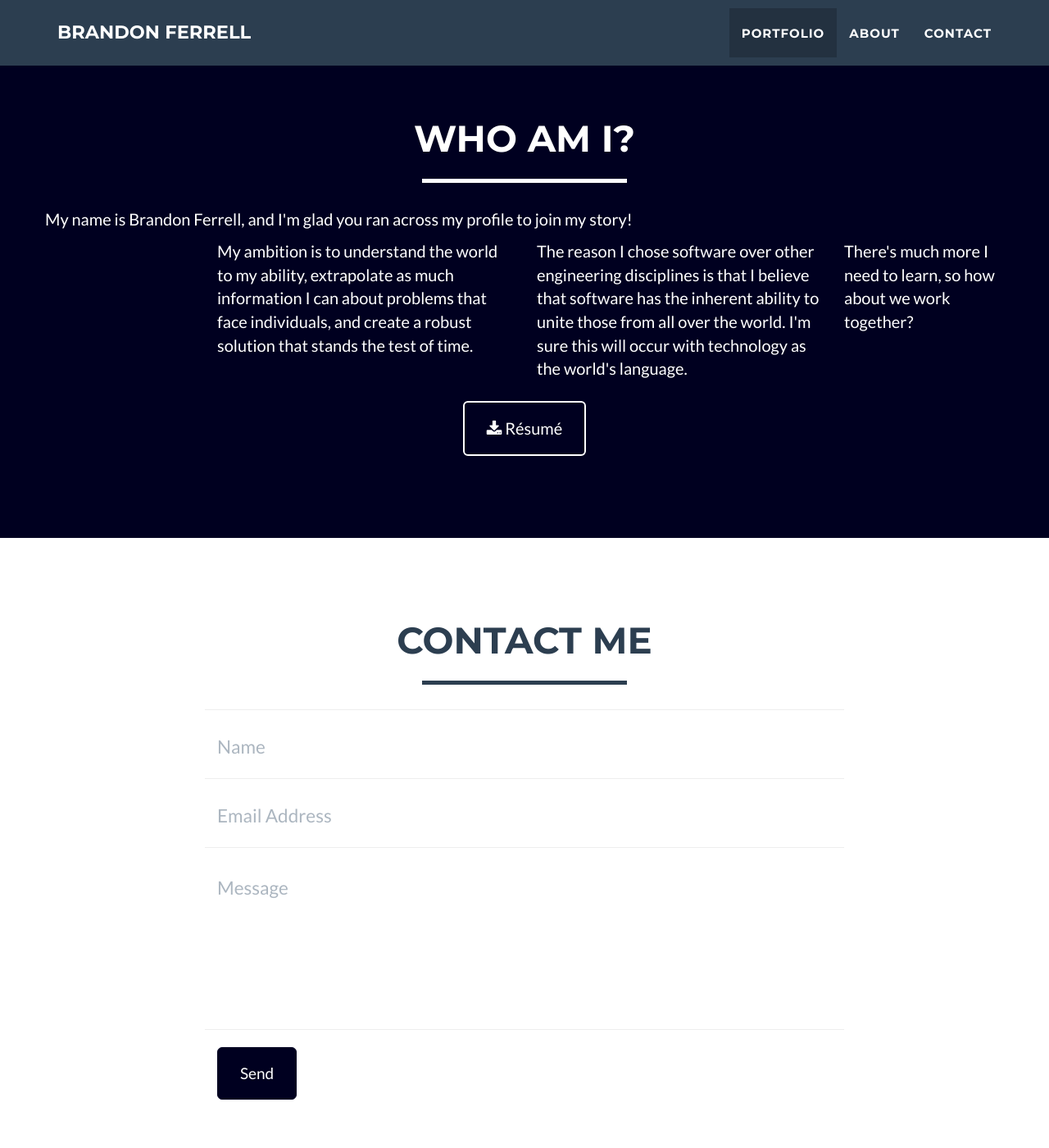
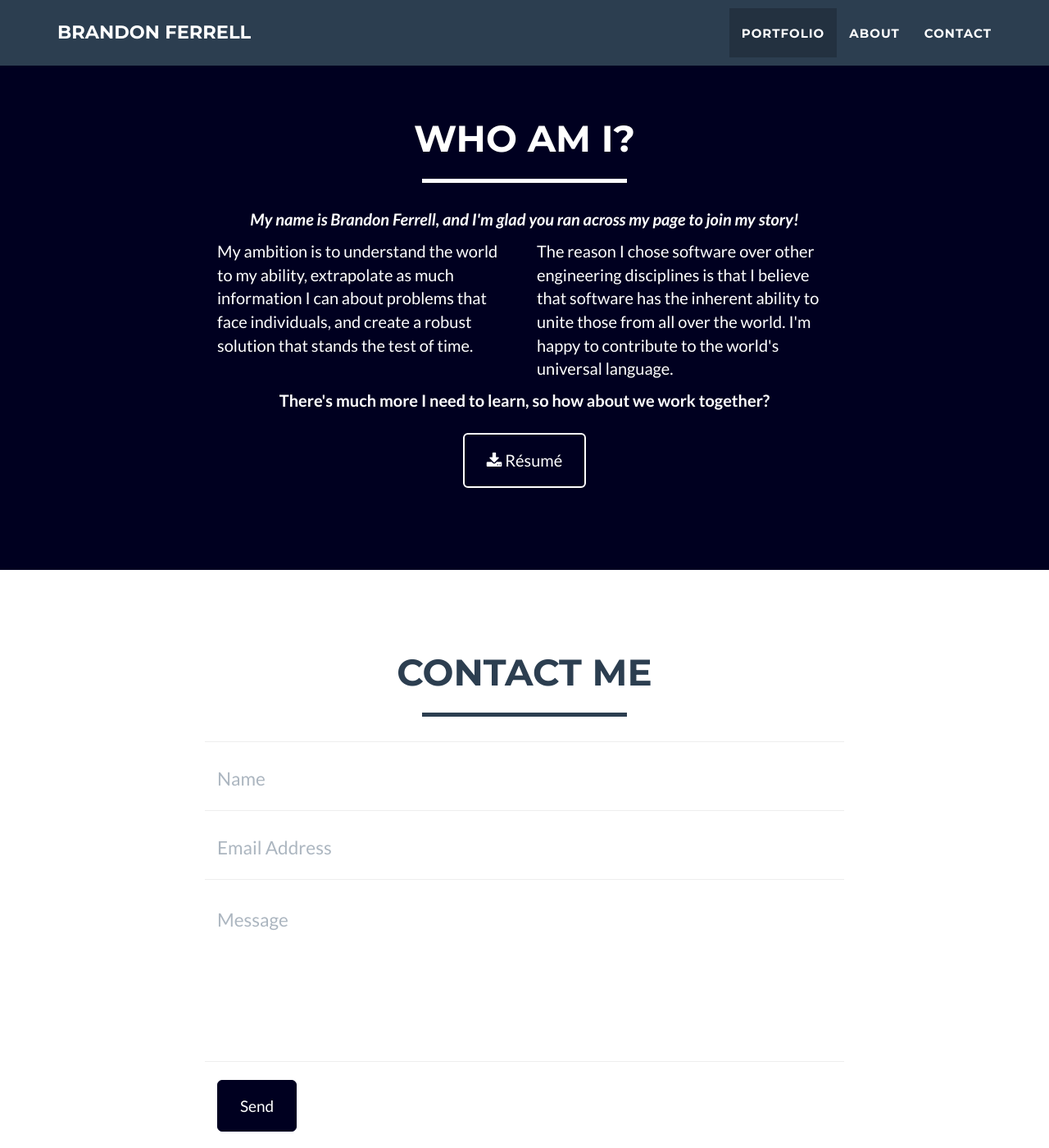
Before and after one commit to brandonbryan12/brandonbryan12.github.io, a Jekyll site: the page built from index.html, in a window 1280 px wide and 1400 px high, scrolled down 1690 px. Shown: the whole window at 82% size. Built offline with Jekyll 4.4.1, drawn with Linux system fonts in a browser that asks for light colours.

```diff
--- a/_includes/about.html
+++ b/_includes/about.html
@@ -9,7 +9,7 @@
             </div>
             <div class="row">
                 <div id="top-about">
-                    <p>My name is Brandon Ferrell, and I'm glad you ran across my profile to join my story!</p>
+                    <p>My name is Brandon Ferrell, and I'm glad you ran across my page to join my story!</p>
                 </div>
                 <div class="col-lg-4 col-lg-offset-2">
                     <p>
@@ -17,7 +17,7 @@
                     </p>
                 </div>
                 <div class="col-lg-4">
-                    <p>The reason I chose software over other engineering disciplines is that I believe that software has the inherent ability to unite those from all over the world. I'm sure this will occur with technology as the world's language.</p>
+                    <p>The reason I chose software over other engineering disciplines is that I believe that software has the inherent ability to unite those from all over the world. I'm happy to contribute to the world's universal language.</p>
                 </div>
                 <div id="bottom-about"><p>There's much more I need to learn, so how about we work together?</p></div>
                 <div class="col-lg-8 col-lg-offset-2 text-center">
```
Also changed, not shown: _includes/css/main.css (+12 -0 lines), 1 other file.
